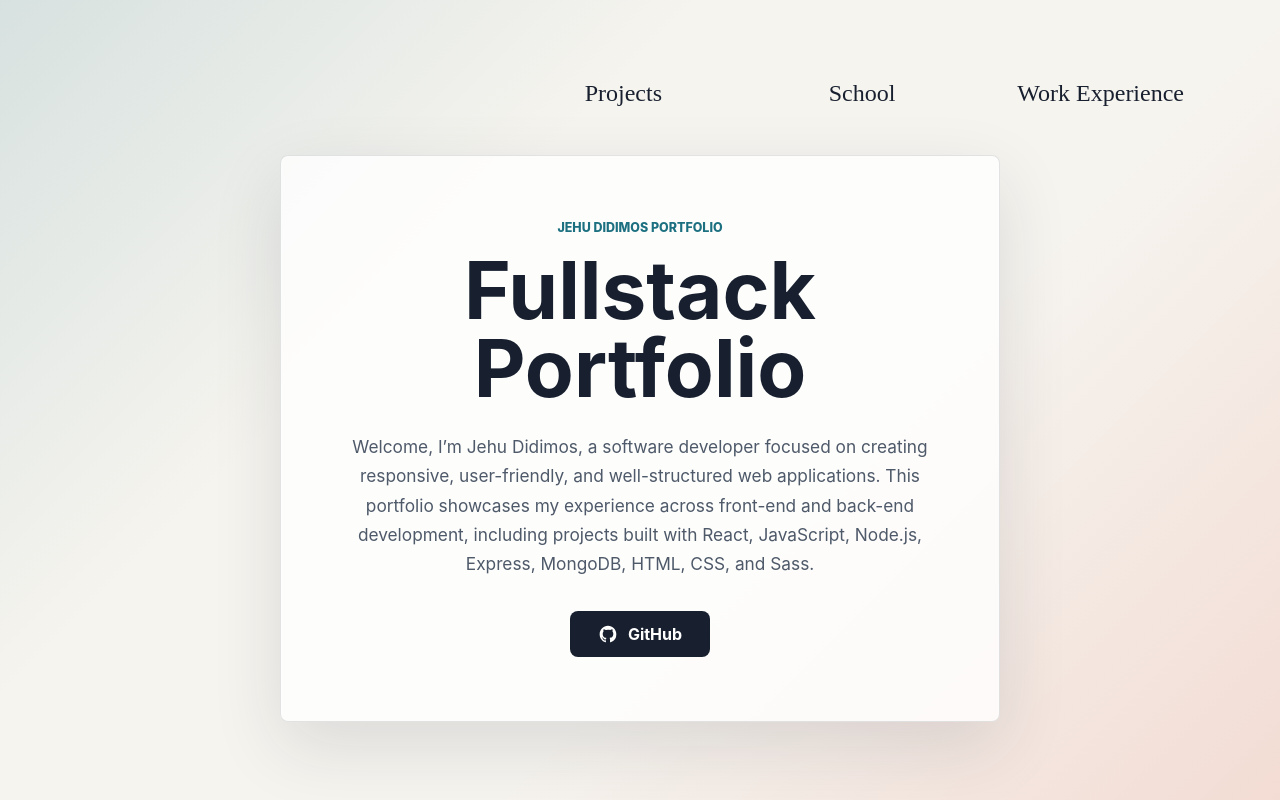
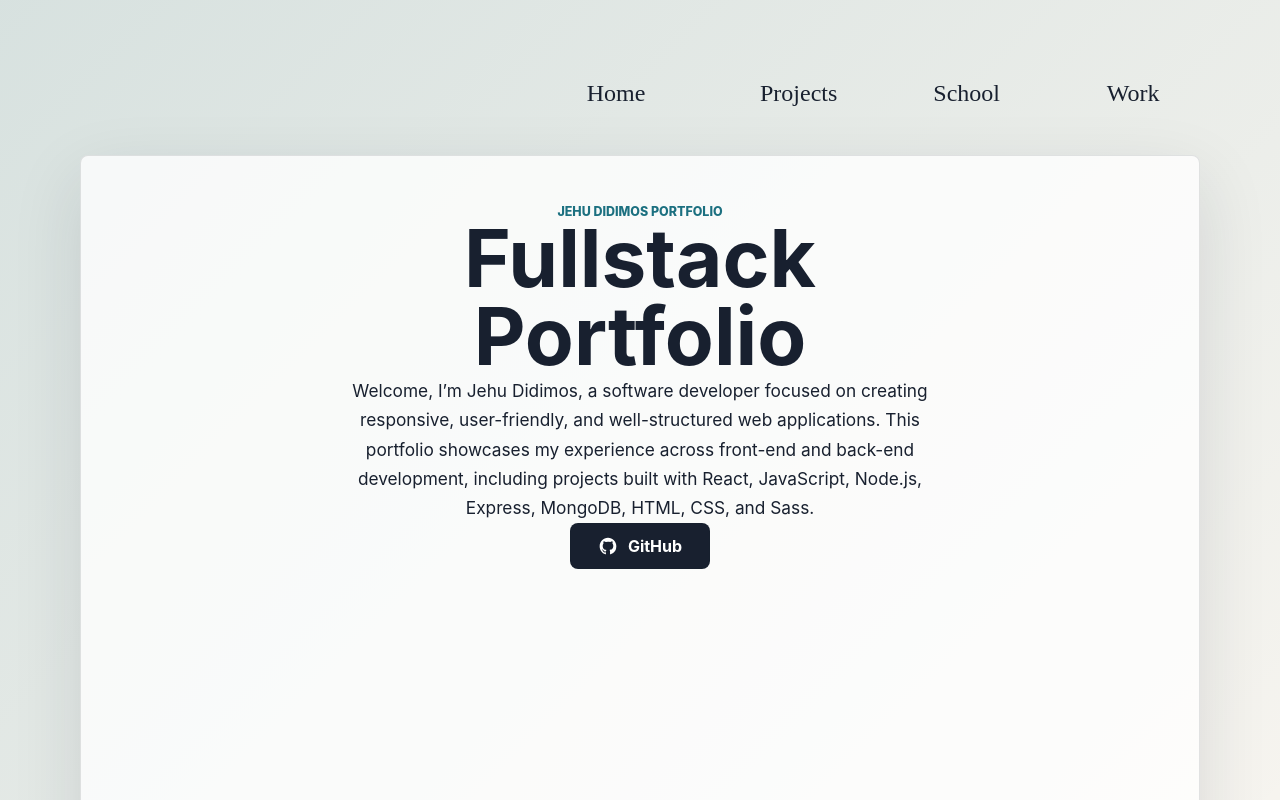
Before and after one commit to JehuDidimos/OpenClassroom-8-Portfolio, a React (Vite) app: page / in a window 1280 px wide. Before the commit this address led to /welcome. Shown: the top 800 px of the page. Built offline with nearby package versions, Linux system fonts and the light colour scheme.

Commit message:
Styling, nav

```diff
--- a/src/App.jsx
+++ b/src/App.jsx
@@ -1,25 +1,37 @@
-import ButtonComponent from "./components/ButtonComponent";
 import HeaderComponent from "./components/HeaderComponent";
 import ProjectsPage from "./pages/ProjectsPage";
 import SchoolPage from "./pages/SchoolPage";
 import WelcomePage from "./pages/WelcomePage";
-import { Routes, Route, Navigate } from 'react-router'
+import { Routes, Route } from "react-router";
 import WorkExperiencePage from "./pages/WorkExperiencePage";
 import ProjectDetailsPage from "./pages/ProjectDetailsPage";
 
 export default function App() {
   return (
     <main className="page-shell">
-      <HeaderComponent></HeaderComponent>
+      <HeaderComponent />
       <Routes>
-        <Route path="/welcome" element={<WelcomePage/>}/>
-        <Route path="/projects" element={<ProjectsPage/>}/>
-        <Route path="/projects/:id" element={<ProjectDetailsPage/>}/>
-        <Route path="/school" element={<SchoolPage/>}/>
-        <Route path="/work" element={<WorkExperiencePage/>}/>
-        <Route path="/*" element={<Navigate to='/welcome' replace/>}/>
+        <Route path="/projects/:id" element={<ProjectDetailsPage />} />
+        <Route
+          path="/*"
+          element={
+            <>
+              <section id="welcome">
+                <WelcomePage />
+              </section>
+              <section id="projects">
+                <ProjectsPage />
+              </section>
+              <section id="school">
+                <SchoolPage />
+              </section>
+              <section id="work">
+                <WorkExperiencePage />
+              </section>
+            </>
+          }
+        />
       </Routes>
-
     </main>
   );
 }
--- a/src/components/HeaderComponent.jsx
+++ b/src/components/HeaderComponent.jsx
@@ -2,21 +2,26 @@ import "../styles/components/HeaderStyles.scss";
 //import logo from "../assets/LOGO.png"
 
 function HeaderComponent() {
-    return (
+  return (
+    <div className="header-container">
+      <div className="icon-container"></div>
 
-        <div className="header-container">
-
-            <div className="icon-container">
-            </div>
-
-            <div className="nav-buttons">
-                {/* Temporary Routing */}
-                <div><a href="/Projects">Projects</a></div>
-                <div><a href="/School">School</a></div>
-                <div><a href="/Work">Work Experience</a></div>
-            </div>
+      <div className="nav-buttons">
+        <div>
+          <a href="#welcome">Home</a>
         </div>
-     );
+        <div>
+          <a href="#projects">Projects</a>
+        </div>
+        <div>
+          <a href="#school">School</a>
+        </div>
+        <div>
+          <a href="#work">Work</a>
+        </div>
+      </div>
+    </div>
+  );
 }
 
 export default HeaderComponent;
--- a/src/pages/WorkExperiencePage.jsx
+++ b/src/pages/WorkExperiencePage.jsx
@@ -12,11 +12,13 @@ export default function WorkExperiencePage() {
         <div className="work-info">
           <h3 className="work-name">PNC Bank</h3>
           <p className="work-degree">Intern/Technology Development Program 2021 - 2024</p>
+          <p className="description">Software Engineering Intern at PNC Bank, where I gained hands-on experience with Spring Boot backend development, CI/CD workflows, and troubleshooting enterprise deployment tools such as OpenShift and Jenkins. This experience strengthened my understanding of backend systems, production support, and modern software delivery practices.</p>
         </div>
         <BannerComponent imageSource={bannerImage2} size="large" />
         <div className="work-info">
           <h3 className="work-name">PNC Bank</h3>
           <p className="work-degree"> Software Engineer 2024 - Present</p>
+          <p className="description">Full-Time Software Engineer at PNC Bank, with experience in frontend development, enterprise web applications, and micro app architecture. I use monitoring and troubleshooting tools such as Dynatrace and LogScale to support application reliability, investigate production issues, and improve system visibility.</p>
         </div>
       </section>
     </main>
--- a/src/styles.scss
+++ b/src/styles.scss
@@ -2,10 +2,19 @@
   color: #18202f;
   background: #f6f4ef;
   font-family:
-    Inter, ui-sans-serif, system-ui, -apple-system, BlinkMacSystemFont, "Segoe UI",
+    Inter,
+    ui-sans-serif,
+    system-ui,
+    -apple-system,
+    BlinkMacSystemFont,
+    "Segoe UI",
     sans-serif;
   font-synthesis: none;
   text-rendering: optimizeLegibility;
+}
+
+html {
+  scroll-behavior: smooth;
 }
 
 * {
@@ -30,11 +39,21 @@ a {
   padding: 32px;
   background:
     linear-gradient(135deg, rgba(28, 112, 128, 0.14), transparent 34%),
-    linear-gradient(315deg, rgba(224, 95, 70, 0.16), transparent 38%),
-    #f6f4ef;
+    linear-gradient(315deg, rgba(224, 95, 70, 0.16), transparent 38%), #f6f4ef;
+  scroll-snap-type: y mandatory;
 }
 
+.page-shell section {
+  min-height: 100vh;
+  width: 100%;
+  scroll-snap-align: start;
+  padding: 48px 0;
+}
 
+.page-shell section > * {
+  width: min(1120px, 100%);
+  margin: 0 auto;
+}
 
 .eyebrow {
   margin: 0 0 16px;
@@ -57,7 +76,6 @@ h1 {
 .intro {
   max-width: 58ch;
   margin: 24px auto 0;
-  color: #4e5969;
   font-size: 1.08rem;
   line-height: 1.7;
 }
--- a/src/styles/components/HeaderStyles.scss
+++ b/src/styles/components/HeaderStyles.scss
@@ -13,10 +13,10 @@
 
 .nav-buttons{
     display: grid;
-    grid-template-columns: 1fr 1fr 1fr;
-    gap: clamp(#{$space-md}, calc(0.5rem + 5cqw), 8rem);
+    grid-template-columns: 1fr 1fr 1fr 1fr;
+    gap: $space-g;
     div{
-        text-align: center;
+        text-align: start;
         width:auto;
         font-family: 'Montserrat';
         font-weight: 500;
```
